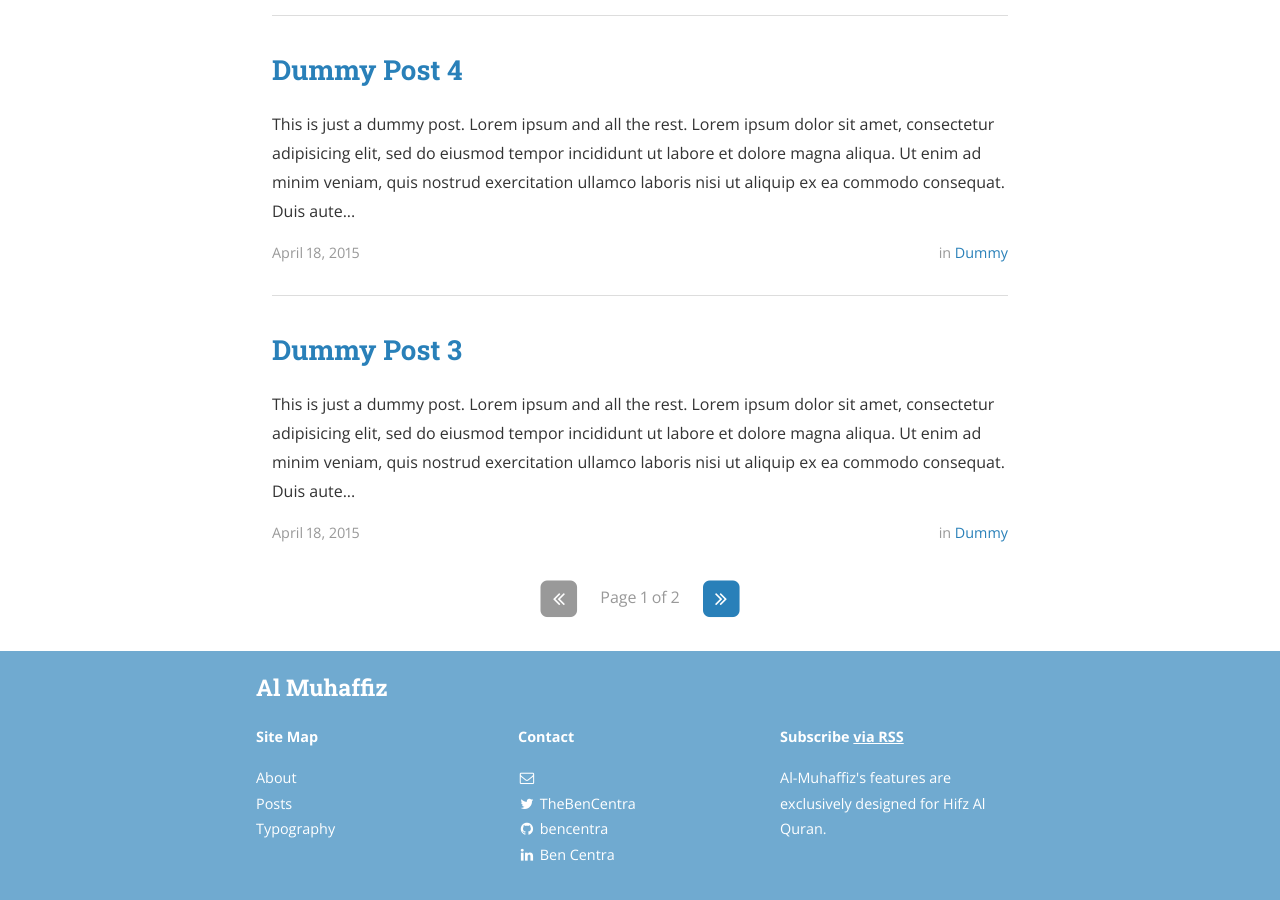
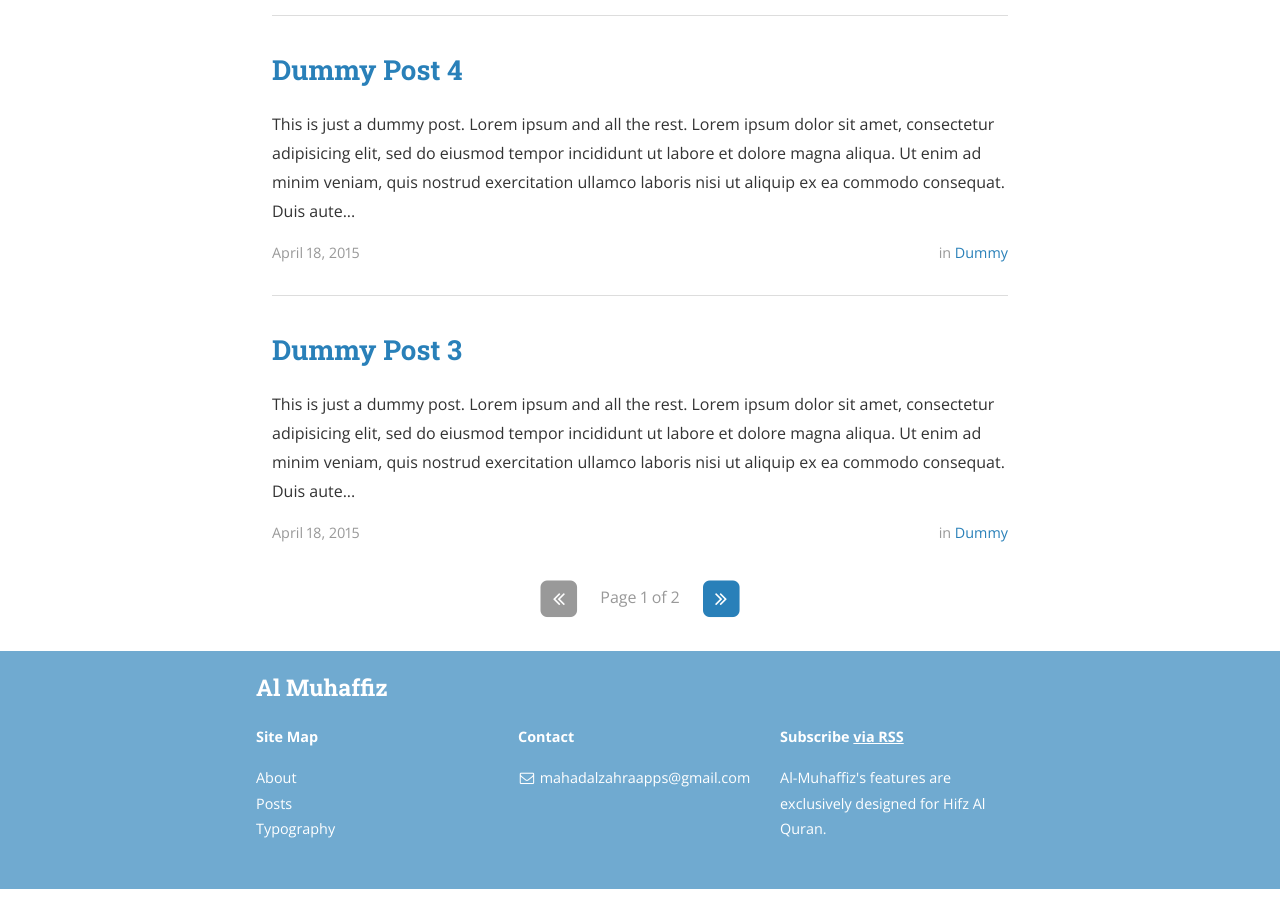
Before and after one commit to aliasgerkw/blog-almuhaffiz, a Jekyll site: the page built from index.html, in a window 1280 px wide and 900 px high, scrolled down 1301 px. Built offline with Jekyll 4.4.1, drawn with Linux system fonts in a browser that asks for light colours; nearby versions of some CDN libraries; the list of posts is cut into pages by our own code; some of the changed lines change nothing that is shown.

Commit message:
Update _config.yml

```diff
--- a/_config.yml
+++ b/_config.yml
@@ -11,8 +11,8 @@ exclude:
 # Site settings
 title: Al Muhaffiz
 subtitle: "Al-Muhaffiz's features are exclusively designed for Hifz Al Quran."
-email:
-name:
+email: mahadalzahraapps@gmail.com
+name: Mahad al-Zahra Publications
 description: >
   Al-Muhaffiz's features are exclusively designed for Hifz Al Quran.
 # Base URL of site (i.e. /blog). It should always start with a slash,
@@ -73,7 +73,7 @@ social:
   - name: Twitter
     icon: twitter
     username: TheBenCentra
-    url: https://twitter.com/TheBenCentra
+    url:
     desc: Follow me on Twitter
     share: true
 
@@ -87,14 +87,14 @@ social:
   - name: GitHub
     icon: github
     username: bencentra
-    url: https://github.com/bencentra
+    url:
     desc: Fork me on GitHub
     share: false
 
   - name: LinkedIn
     icon: linkedin
     username: Ben Centra
-    url: https://www.linkedin.com/pub/ben-centra/47/769/60a
+    url:
     desc: Connect with me on LinkedIn
     share: true
 
```
